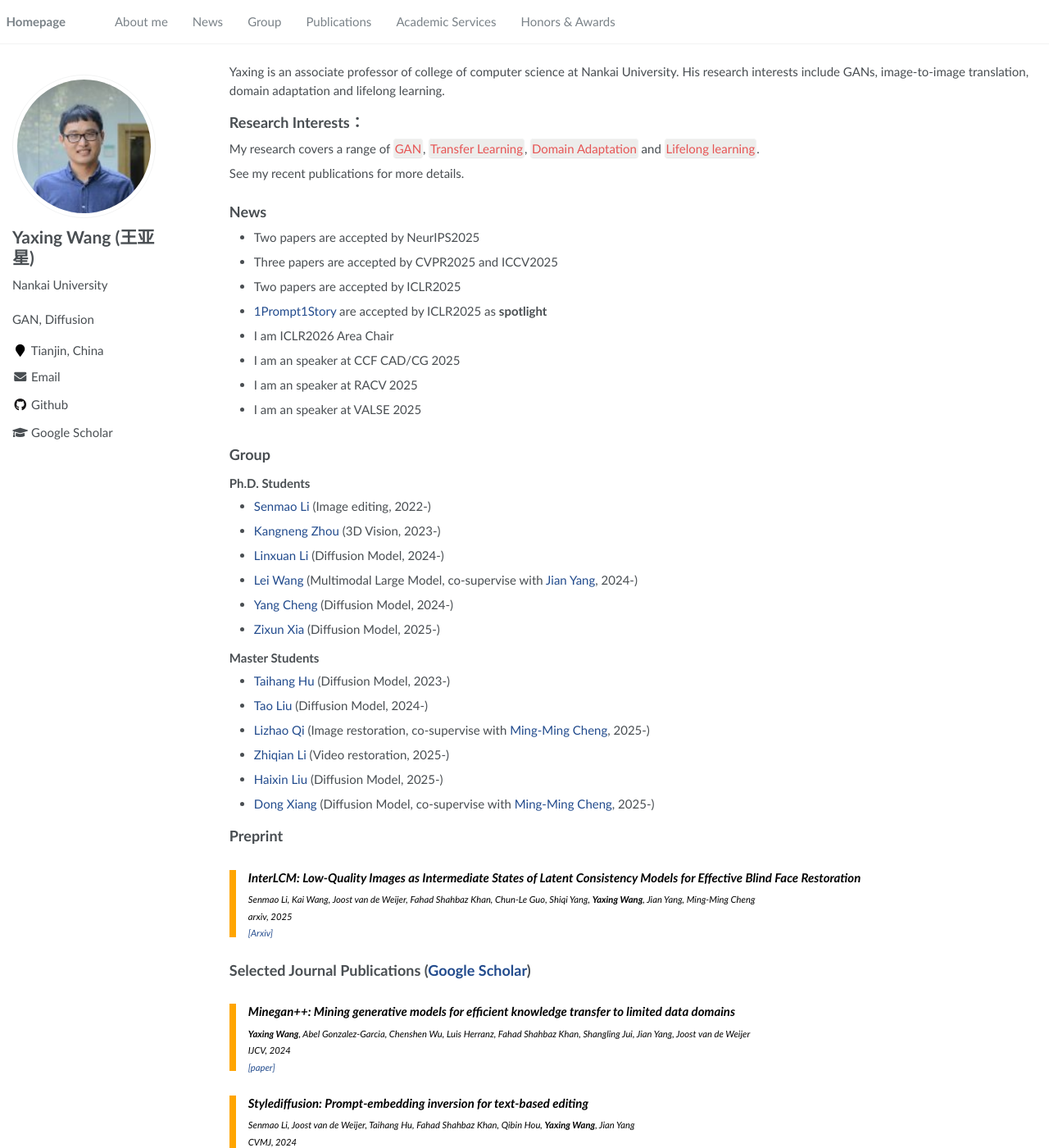
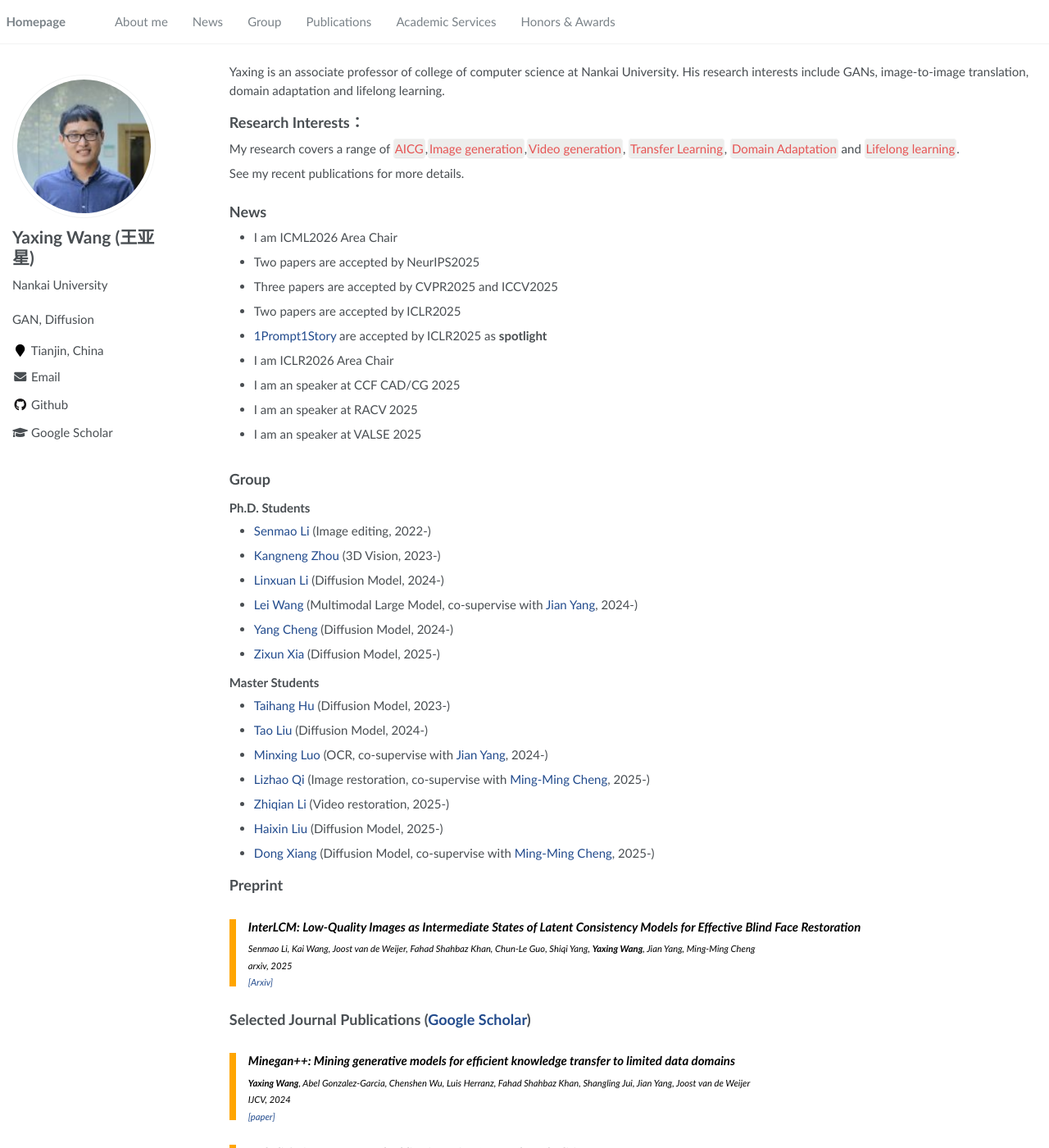
Before and after one commit to yaxingwang/yaxingwang.github.io, a Jekyll site: the page built from _pages/about.md, in a window 1280 px wide and 1400 px high. Shown: the whole window at 82% size. Built offline with Jekyll 4.4.1, drawn with Linux system fonts in a browser that asks for light colours.

Commit message:
Revise research interests and news section
Updated research interests and added recent news.

```diff
--- a/_pages/about.md
+++ b/_pages/about.md
@@ -22,7 +22,7 @@ Yaxing is an associate professor of college of computer science at Nankai Univer
 
 ## Research Interests：
 
-My research covers a range of `GAN`, `Transfer Learning`, `Domain Adaptation` and `Lifelong learning`.
+My research covers a range of `AICG`,`Image generation`,`Video generation`, `Transfer Learning`, `Domain Adaptation` and `Lifelong learning`.
 
 See my recent publications for more details.
 
@@ -30,6 +30,7 @@ See my recent publications for more details.
 
 
 ## News
++ I am ICML2026 Area Chair
 + Two papers are accepted by NeurIPS2025
 + Three papers are accepted by CVPR2025 and ICCV2025
 + Two papers are accepted by ICLR2025
@@ -59,6 +60,8 @@ See my recent publications for more details.
 
 + [Taihang Hu](https://scholar.google.com/citations?user=JtjoOmEAAAAJ&hl=en) (Diffusion Model, 2023-)
 + [Tao Liu]() (Diffusion Model, 2024-)
++ [Minxing Luo](https://scholar.google.com/citations?user=cpIySUoAAAAJ&hl=zh-CN) (OCR, co-supervise with [Jian Yang](https://gsmis.njust.edu.cn/open/TutorInfo.aspx?dsbh=t6AONNl4pZ5la8fwtaQrXw==&yxsh=z70ppxVSQAs=&zydm=eNM2K21sgHA=), 2024-)
+
 + [Lizhao Qi]() (Image restoration, co-supervise with  [Ming-Ming Cheng](https://scholar.google.com/citations?user=huWpVyEAAAAJ&hl=en), 2025-)
 + [Zhiqian Li]() (Video restoration, 2025-)
 + [Haixin Liu]() (Diffusion Model, 2025-)
```
